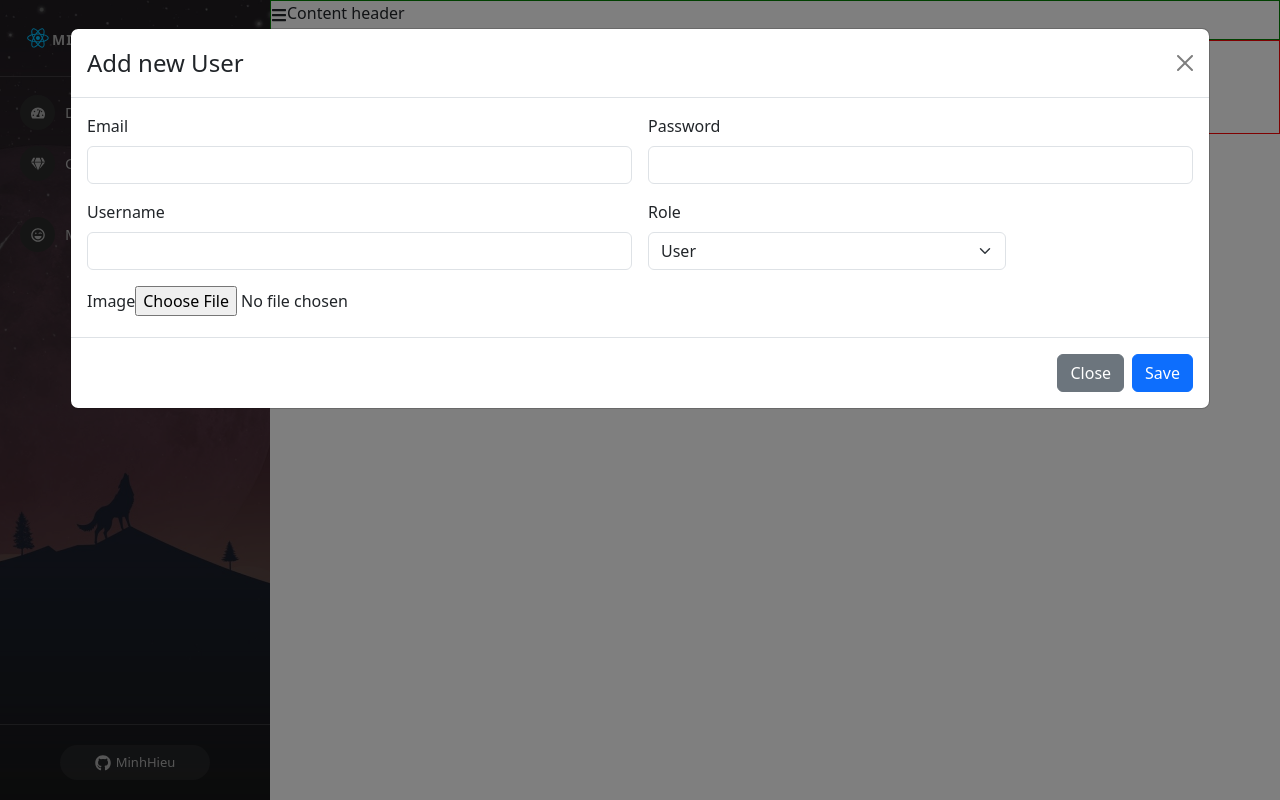
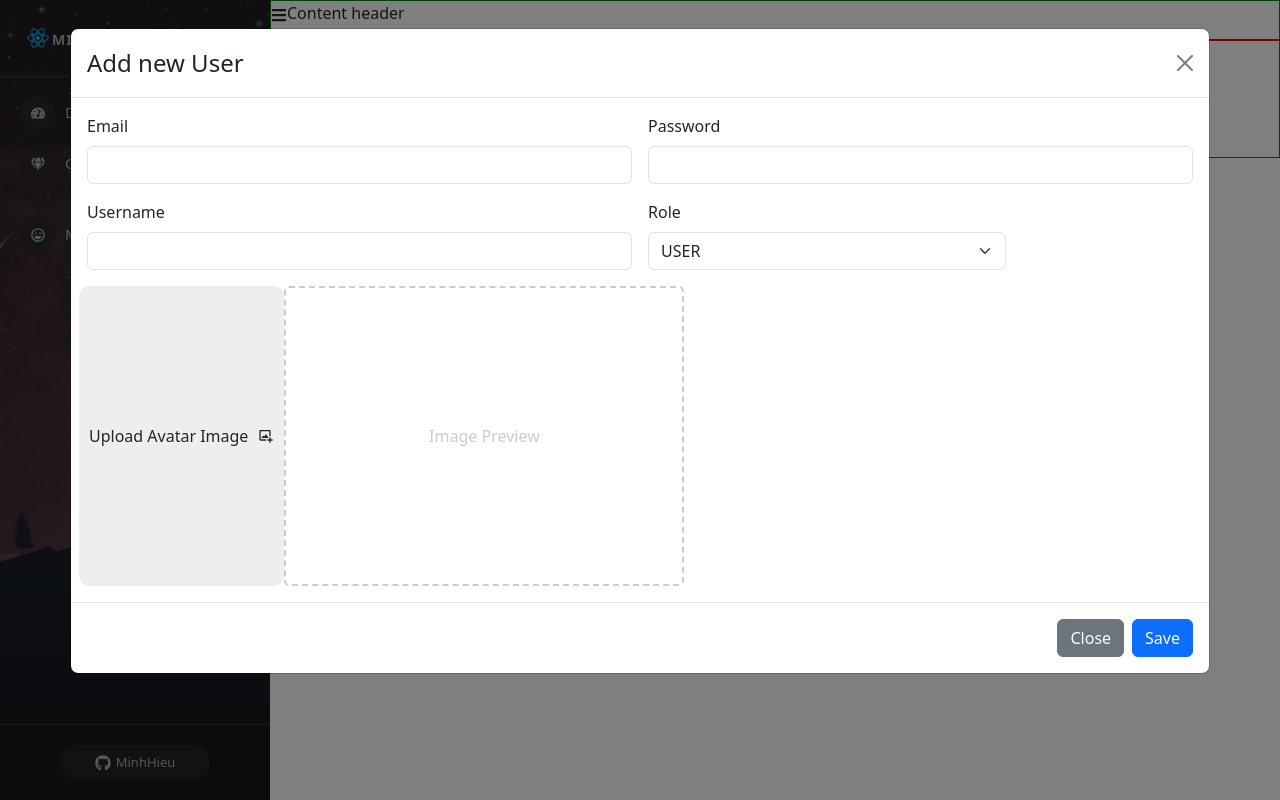
Before and after one commit to hunggtham/React-learning, a React (Create React App) app: page /admins/user-manage in a window 1280 px wide. Both pictures are taken after a click on the button "Launch demo modal". Built offline with nearby package versions, Linux system fonts and the light colour scheme.

Commit message:
add user update 3

```diff
--- a/src/App.scss
+++ b/src/App.scss
@@ -204,10 +204,11 @@ body {
       border-radius: 5px;
       background-color: #545454;
       color: white;
-      border: 1px solid #545454;
+      border: none;
       transition: background-color 0.2s ease-out 0s, border-color, color, opacity;
       height: 40px;
       padding: 0 20px;
+
 
       &:hover {
         background-color: black;
--- a/src/components/Admin/Content/ModalCreateuser.js
+++ b/src/components/Admin/Content/ModalCreateuser.js
@@ -3,6 +3,7 @@ import { useState } from 'react';
 
 import Button from 'react-bootstrap/Button';
 import Modal from 'react-bootstrap/Modal';
+import { BiImageAdd } from 'react-icons/bi';
 // source: https://react-bootstrap.netlify.app/docs/components/modal/
 const ModalCreateUser = () => {
     const [show, setShow] = useState(false);
@@ -10,6 +11,18 @@ const ModalCreateUser = () => {
     const handleClose = () => setShow(false);
     const handleShow = () => setShow(true);
 
+    const [email, setEmail] = useState("");
+    const [password, setPassword] = useState("");
+    const [username, setUsername] = useState("");
+    const [role, setRole] = useState("USER");
+    const [avatar, setAvatar] = useState("");
+
+    const [previewImage, setPreviewImage] = useState("");
+
+    const handeUploadImg = (event) => {
+        // console.log('upload img', event.target.files[0]);
+        setPreviewImage = URL.createObjectURL(event.target.files[0]);
+    }
 
     return (
         <>
@@ -21,6 +34,7 @@ const ModalCreateUser = () => {
                 show={show} onHide={handleClose}
                 size='xl'
                 backdrop='static'
+                className="model-add-user"
             >
                 <Modal.Header closeButton>
                     <Modal.Title>Add new User</Modal.Title>
@@ -30,27 +44,47 @@ const ModalCreateUser = () => {
                     <form className="row g-3">
                         <div className="col-md-6">
                             <label className="form-label">Email</label>
-                            <input type="email" className="form-control" />
+                            <input type="email" className="form-control" value={email}
+                                onChange={(event) => setEmail(event.target.value)}
+                            />
                         </div>
                         <div className="col-md-6">
                             <label className="form-label">Password</label>
-                            <input type="password" className="form-control" />
+                            <input type="password"
+                                className="form-control"
+                                value={password}
+                                onChange={(event) => setPassword(event.target.value)}
+                            />
                         </div>
 
                         <div className="col-md-6">
                             <label className="form-label">Username</label>
-                            <input type="text" className="form-control" />
+                            <input type="text" className="form-control" value={username}
+                                onChange={(event) => setUsername(event.target.value)}
+                            />
                         </div>
                         <div className="col-md-4">
                             <label className="form-label">Role</label>
-                            <select id="inputState" className="form-select">
-                                <option selected value="USER">User</option>
-                                <option value="ADMIN">Admin</option>
+                            <select id="inputState" className="form-select" onChange={(event) => setRole(event.target.value)}>
+                                <option value="USER">USER</option>
+                                <option value="ADMIN">ADMIN</option>
                             </select>
                         </div>
-                        <div className='col-md-12'>
-                            <label className="form-label">Image</label>
-                            <input type='file' />
+                        <div className='col-md-12 img-upload'>
+                            <label className="form-label" htmlFor='label-upload'>
+                                Upload Avatar Image</label>
+                            <BiImageAdd />
+                            <input type='file' hidden id='label-upload' onChange={(event) => handeUploadImg(event)} />
+                        </div>
+                        <div className='col-md-12 img-preview'>
+                            {previewImage ?
+                                <img src='https://miro.medium.com/max/3840/1*xMuIOwjliGUPjkzukeWKfw.jpeg' />
+                                :
+                                <span>Image Preview</span>
+                                // https://drive.google.com/drive/folders/1u43j2fL94TwJropXjqdnp_P0MBmBumKW
+                                // #02: 27/
+                            }
+
                         </div>
 
 
--- a/src/components/Admin/Content/UserManage.js
+++ b/src/components/Admin/Content/UserManage.js
@@ -1,5 +1,6 @@
 import { useState } from 'react';
 
+import './UserManage.scss';
 import ModalCreateUser from './ModalCreateuser';
 const UserManage = (props) => {
 
@@ -12,9 +13,11 @@ const UserManage = (props) => {
                 <button>Add New User</button>
                 <div>
                     Table User
-                    <ModalCreateUser />
+
                 </div>
+                <ModalCreateUser />
             </div>
+
         </div>
     )
 }
--- /dev/null
+++ b/src/components/Admin/Content/UserManage.scss
@@ -0,0 +1,49 @@
+.user-manage_container {
+
+    .user-content {}
+}
+
+.model-add-user {
+
+
+    .img-upload {
+
+        display: flex;
+        // flex-direction: column;
+        // gap: 10px;
+        background: #eeeeee;
+        align-items: center;
+        padding: 10px;
+        margin-bottom: 0;
+        border-radius: 10px;
+        cursor: pointer;
+        width: fit-content;
+
+        &:hover {
+            background: #dcdcdc;
+        }
+
+        label {
+            margin: 0 10px 0 0;
+            cursor: pointer;
+            display: block;
+        }
+    }
+
+    .img-preview {
+        border: 2px dashed #ccc;
+        border-radius: 5px;
+        display: flex;
+        // flex-direction: column;
+        justify-content: center;
+        align-items: center;
+        color: #ccc;
+        width: 400px;
+        height: 300px;
+
+        img {
+            max-width: 100%;
+            max-height: 100%;
+        }
+    }
+}
```
